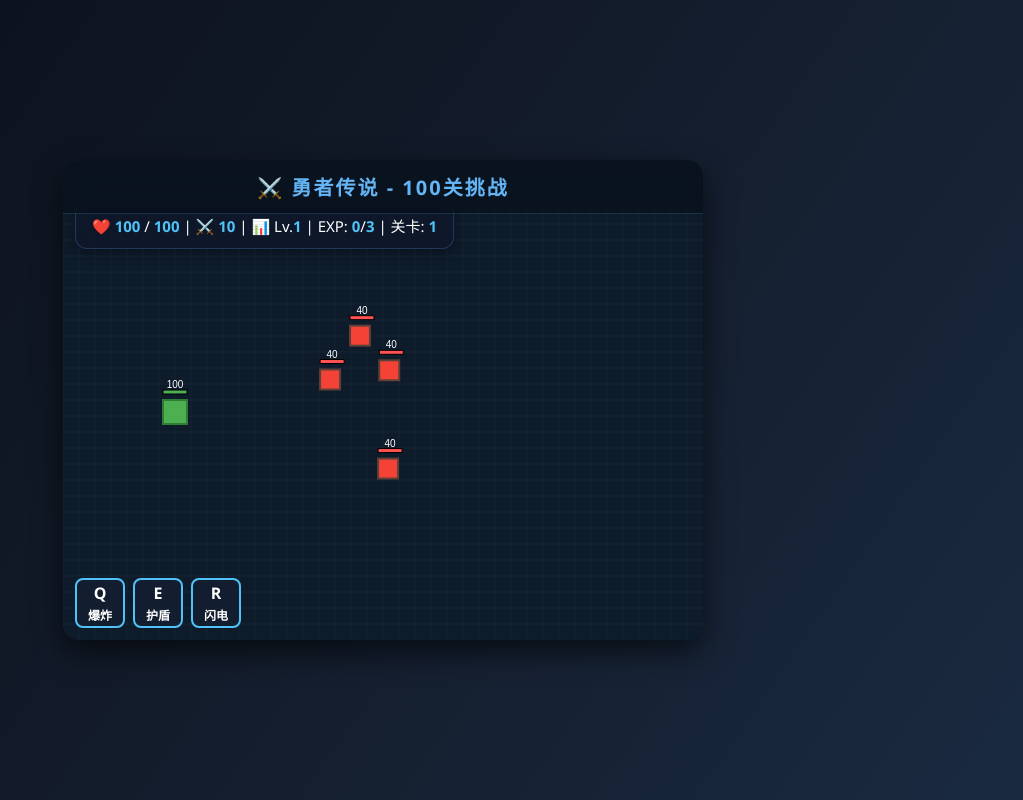
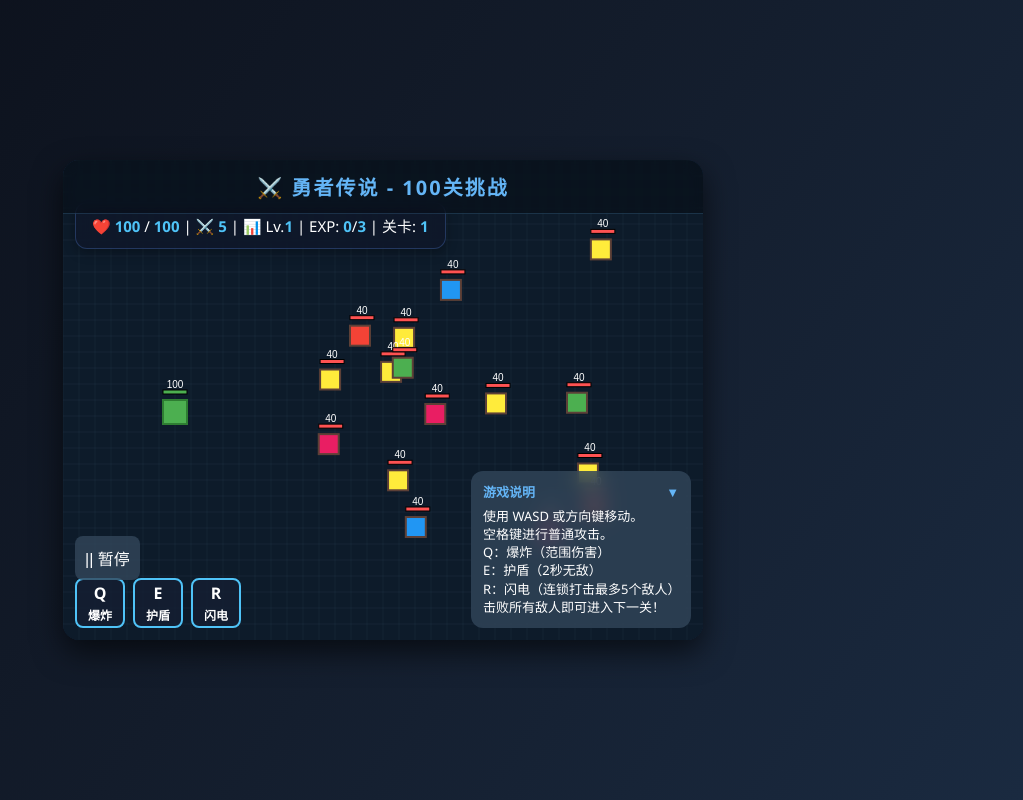
Before and after one commit to yanqi-spec/chuanqi.github.io, a plain HTML site: page index.html in a window 1280 px wide. Shown: the whole page, without its empty margins (257-1280 px from the left). Drawn offline with Linux system fonts and the light colour scheme.

Commit message:
Add files via upload

```diff
--- a/index.html
+++ b/index.html
@@ -164,6 +164,59 @@
       0% { transform: translateY(0); opacity: 1; }
       100% { transform: translateY(-40px); opacity: 0; }
     }
+
+    /* 暂停按钮 */
+    #pauseButton {
+      position: absolute;
+      bottom: 60px;
+      left: 12px;
+      background-color: rgba(50, 70, 90, 0.8);
+      color: white;
+      border: none;
+      padding: 10px;
+      font-size: 16px;
+      cursor: pointer;
+      user-select: none;
+      border-radius: 8px;
+      z-index: 12;
+    }
+
+    /* 游戏说明面板 - 可折叠 */
+    #gameInstructions {
+      position: absolute;
+      bottom: 12px;
+      right: 12px;
+      background-color: rgba(50, 70, 90, 0.8);
+      color: white;
+      padding: 12px;
+      border-radius: 12px;
+      backdrop-filter: blur(10px);
+      z-index: 10;
+      font-size: 13px;
+      line-height: 1.4;
+      max-width: 220px;
+    }
+
+    #instructionsHeader {
+      cursor: pointer;
+      font-weight: bold;
+      color: #64b5f6;
+      margin-bottom: 6px;
+      display: flex;
+      justify-content: space-between;
+      align-items: center;
+    }
+
+    #instructionsContent {
+      transition: opacity 0.3s, max-height 0.3s ease-out;
+      overflow: hidden;
+    }
+
+    #instructionsContent.collapsed {
+      opacity: 0;
+      max-height: 0 !important;
+      padding: 0 !important;
+    }
   </style>
 </head>
 <body>
@@ -172,7 +225,7 @@
     <canvas id="gameCanvas" width="640" height="480"></canvas>
     <div id="uiPanel">
       ❤️ <span id="hp">100</span> / <span id="maxHp">100</span> |
-      ⚔️ <span id="atk">10</span> |
+      ⚔️ <span id="atk">5</span> |
       📊 Lv.<span id="level">1</span> |
       EXP: <span id="exp">0</span>/<span id="expNeeded">3</span> |
       关卡: <span id="stage">1</span>
@@ -192,6 +245,25 @@
       </div>
     </div>
     <div id="message">勇者传说</div>
+
+    <!-- 暂停按钮 -->
+    <button id="pauseButton" onclick="togglePause()">|| 暂停</button>
+
+    <!-- 可折叠的游戏说明 -->
+    <div id="gameInstructions">
+      <div id="instructionsHeader" onclick="toggleInstructions()">
+        游戏说明
+        <span id="toggleIcon">▼</span>
+      </div>
+      <div id="instructionsContent">
+        <p>使用 WASD 或方向键移动。</p>
+        <p>空格键进行普通攻击。</p>
+        <p>Q：爆炸（范围伤害）</p>
+        <p>E：护盾（2秒无敌）</p>
+        <p>R：闪电（连锁打击最多5个敌人）</p>
+        <p>击败所有敌人即可进入下一关！</p>
+      </div>
+    </div>
   </div>
 
   <script>
@@ -236,15 +308,15 @@
 
     // ===== 技能系统 =====
     const SKILLS = {
-      q: { name: '爆炸', cooldown: 480, current: 0, key: 'q' },   // 8秒 = 480帧
-      e: { name: '护盾', cooldown: 900, current: 0, key: 'e' },   // 15秒
-      r: { name: '闪电', cooldown: 720, current: 0, key: 'r' }    // 12秒
+      q: { name: '爆炸', cooldown: 480, current: 0, key: 'q' },
+      e: { name: '护盾', cooldown: 900, current: 0, key: 'e' },
+      r: { name: '闪电', cooldown: 720, current: 0, key: 'r' }
     };
 
     function useSkill(skillKey) {
       const skill = SKILLS[skillKey];
       if (skill.current > 0 && !godMode) return false;
-      if (gameOver || gameWon) return false;
+      if (gameOver || gameWon || paused) return false;
 
       skill.current = godMode ? 0 : skill.cooldown;
       updateSkillUI();
@@ -274,7 +346,7 @@
         const ex = e.x + e.size / 2;
         const ey = e.y + e.size / 2;
         const dist = Math.hypot(px - ex, py - ey);
-        if (dist < 120) { // 爆炸半径
+        if (dist < 120) {
           e.hp -= damage;
           e.hitFlash = 5;
           damageTexts.push({ x: ex, y: ey, text: damage.toString(), life: 60 });
@@ -288,14 +360,14 @@
     }
 
     function skillShield() {
-      player.shield = 120; // 2秒无敌
+      player.shield = 120;
       createSkillParticles(player.x + player.size/2, player.y + player.size/2, '#4fc3f7', 15);
     }
 
     function skillChainLightning() {
       if (enemies.length === 0) return;
       const targets = [];
-      let current = enemies[0]; // 从第一个开始
+      let current = enemies[0];
       const maxTargets = 5;
       const visited = new Set();
 
@@ -303,7 +375,6 @@
         if (visited.has(current)) break;
         targets.push(current);
         visited.add(current);
-        // 找最近的未访问敌人
         let next = null;
         let minDist = Infinity;
         for (const e of enemies) {
@@ -338,7 +409,6 @@
             if (!godMode && !e.isSummoned) gainExp(1);
           }
         }
-        // 闪电特效
         if (idx < targets.length - 1) {
           const fromX = targets[idx].x + targets[idx].size/2;
           const fromY = targets[idx].y + targets[idx].size/2;
@@ -385,6 +455,12 @@
     const CANVAS_HEIGHT = 480;
     const TOTAL_STAGES = 100;
 
+    // 新增：小兵颜色池
+    const ENEMY_COLORS = ['#f44336', '#2196f3', '#4caf50', '#ffeb3b', '#e91e63'];
+
+    // 新增：小兵自动生成定时器
+    let spawnIntervalId = null;
+
     let enemies = [];
     let damageTexts = [];
     let particles = [];
@@ -393,6 +469,7 @@
     let gameWon = false;
     let keys = {};
     let bossSummonTimer = 0;
+    let paused = false;
 
     const player = {
       x: 100,
@@ -405,13 +482,12 @@
       speed: 3,
       attackCooldown: 0,
       flash: 0,
-      shield: 0, // 护盾持续时间（帧）
+      shield: 0,
       get atk() {
         if (godMode) return 9999;
-        if (this.level <= 3) return 10;
-        if (this.level <= 6) return 20;
-        if (this.level <= 15) return 50 + (this.level - 6) * 5; // 15级时为95
-        return 95 + (this.level - 15) * 5; // 16级起每级+5
+        // 攻击力随等级增长，最大为 180
+        let baseAtk = 5 + (this.level - 1) * 3.5;
+        return Math.min(baseAtk, 180);
       },
       get expNeeded() {
         return 3;
@@ -428,10 +504,13 @@
       gameLoop();
       showMessage("勇者传说 - 100关挑战", true);
       setTimeout(() => hideMessage(), 2500);
+
+      // 启动全局小兵生成器（每2秒）
+      spawnIntervalId = setInterval(spawnRandomMinions, 2000);
     }
 
     function isBossStage(stageIndex) {
-      return (stageIndex + 1) % 4 === 0; // 每4关一个BOSS
+      return (stageIndex + 1) % 4 === 0;
     }
 
     function getEnemyStats(stageIndex, isBoss = false) {
@@ -443,8 +522,9 @@
           damage: 30
         };
       } else {
+        // ✅ 小兵血量：每关 +10 HP（原为 +3）
         return {
-          hp: 40 + stageIndex * 3,
+          hp: 40 + stageIndex * 10,
           speed: Math.min(3.0, 0.8 + stageIndex * 0.02),
           damage: 10 + Math.floor(stageIndex / 10)
         };
@@ -461,11 +541,14 @@
       bossSummonTimer = 0;
       player.shield = 0;
 
+      // 清除旧定时器，防止重复
+      if (spawnIntervalId) clearInterval(spawnIntervalId);
+
       const isBoss = isBossStage(stageIndex);
       const stats = getEnemyStats(stageIndex, isBoss);
-      const enemyCount = isBoss ? 1 : Math.min(4 + Math.floor(stageIndex / 2), 30); // 最多30个
 
       if (isBoss) {
+        // BOSS 关卡：只生成 1 个 BOSS
         enemies.push({
           x: CANVAS_WIDTH - 100,
           y: CANVAS_HEIGHT / 2 - 40,
@@ -475,10 +558,13 @@
           speed: stats.speed,
           damage: stats.damage,
           isBoss: true,
-          hitFlash: 0
+          hitFlash: 0,
+          color: '#d32f2f'
         });
         showMessage(`BOSS 关卡 ${stageIndex + 1}！`, true);
       } else {
+        // ✅ 小兵数量随关卡增加：4 + floor(stage/2)，上限 30
+        const enemyCount = Math.min(4 + Math.floor(stageIndex / 2), 30);
         for (let i = 0; i < enemyCount; i++) {
           const x = CANVAS_WIDTH - 180 + Math.random() * 120;
           const y = 60 + Math.random() * (CANVAS_HEIGHT - 120);
@@ -492,17 +578,47 @@
             damage: stats.damage,
             isBoss: false,
             isSummoned: false,
-            hitFlash: 0
+            hitFlash: 0,
+            color: ENEMY_COLORS[Math.floor(Math.random() * ENEMY_COLORS.length)]
           });
         }
         showMessage(`第 ${stageIndex + 1} 关`, true);
       }
       setTimeout(hideMessage, 1500);
       updateUI();
+
+      // 重新启动小兵生成器（非 BOSS 关卡才需要持续生成）
+      if (!isBoss) {
+        spawnIntervalId = setInterval(spawnRandomMinions, 2000);
+      }
+    }
+
+    function spawnRandomMinions() {
+      if (gameOver || gameWon || paused || isBossStage(currentStage)) return;
+      // 每次额外生成 3 个小兵（动态补充）
+      for (let i = 0; i < 3; i++) {
+        const x = CANVAS_WIDTH - 180 + Math.random() * 120;
+        const y = 60 + Math.random() * (CANVAS_HEIGHT - 120);
+        const stats = getEnemyStats(currentStage, false);
+        enemies.push({
+          x: x,
+          y: y,
+          size: 20,
+          hp: stats.hp,
+          maxHp: stats.hp,
+          speed: stats.speed,
+          damage: stats.damage,
+          isBoss: false,
+          isSummoned: false,
+          hitFlash: 0,
+          color: ENEMY_COLORS[Math.floor(Math.random() * ENEMY_COLORS.length)]
+        });
+      }
     }
 
     function setupInput() {
       window.addEventListener('keydown', e => {
+        if (paused) return;
         keys[e.key.toLowerCase()] = true;
         const k = e.key.toLowerCase();
         if ((e.key === ' ' || e.key === 'Spacebar') && !e.repeat) {
@@ -513,7 +629,6 @@
             attack();
           }
         }
-        // 技能快捷键
         if (['q', 'e', 'r'].includes(k)) {
           useSkill(k);
         }
@@ -531,6 +646,7 @@
     }
 
     function attack() {
+      if (paused) return;
       const px = player.x + player.size / 2;
       const py = player.y + player.size / 2;
       createAttackParticles(px, py);
@@ -549,7 +665,7 @@
           damageTexts.push({
             x: e.x + e.size / 2,
             y: e.y,
-            text: damage.toString(),
+            text: Math.floor(damage).toString(),
             life: 60
           });
 
@@ -566,6 +682,7 @@
 
     function checkStageClear() {
       if (enemies.length === 0) {
+        if (spawnIntervalId) clearInterval(spawnIntervalId);
         if (currentStage + 1 >= TOTAL_STAGES) {
           gameWon = true;
           showMessage('🏆 传奇勇者！通关100关！', true);
@@ -604,7 +721,6 @@
       player.level++;
       player.exp = 0;
 
-      // HP 成长：1~15级 +50，16+级 +10
       if (player.level <= 15) {
         player.maxHp += 50;
       } else {
@@ -637,14 +753,14 @@
         damage: 1,
         isBoss: false,
         isSummoned: true,
-        hitFlash: 0
+        hitFlash: 0,
+        color: '#8e24aa'
       });
     }
 
     function update() {
-      if (gameOver || gameWon) return;
+      if (gameOver || gameWon || paused) return;
 
-      // 更新技能冷却
       for (const key in SKILLS) {
         if (SKILLS[key].current > 0) {
           SKILLS[key].current--;
@@ -652,7 +768,6 @@
       }
       updateSkillUI();
 
-      // 玩家移动
       let dx = 0, dy = 0;
       if (keys['w'] || keys['arrowup']) dy -= player.speed;
       if (keys['s'] || keys['arrowdown']) dy += player.speed;
@@ -669,7 +784,6 @@
       const px = player.x + player.size / 2;
       const py = player.y + player.size / 2;
 
-      // 更新敌人
       let boss = null;
       for (let i = enemies.length - 1; i >= 0; i--) {
         const e = enemies[i];
@@ -692,7 +806,6 @@
         if (e.isBoss) boss = e;
       }
 
-      // BOSS 召唤小兵
       if (boss) {
         bossSummonTimer++;
         if (bossSummonTimer >= 120) {
@@ -703,7 +816,6 @@
         }
       }
 
-      // 粒子与伤害文本
       for (let i = particles.length - 1; i >= 0; i--) {
         const p = particles[i];
         p.x += p.vx;
@@ -770,7 +882,6 @@
         ctx.globalAlpha = 1;
       });
 
-      // 绘制玩家（带护盾效果）
       if (player.shield > 0) {
         ctx.strokeStyle = '#4fc3f7';
         ctx.lineWidth = 3;
@@ -786,9 +897,7 @@
       drawHealthBar(player.x, player.y - 10, player.hp, player.maxHp, '#4caf50', true);
 
       enemies.forEach(e => {
-        const color = e.isSummoned
-          ? '#8e24aa'
-          : (e.isBoss ? '#d32f2f' : '#f44336');
+        const color = e.color || '#f44336';
         ctx.fillStyle = e.hitFlash > 0 ? '#ffcccc' : color;
         ctx.fillRect(e.x, e.y, e.size, e.size);
         ctx.strokeStyle = e.isBoss ? '#b71c1c' : '#5d4037';
@@ -819,7 +928,7 @@
     function updateUI() {
       document.getElementById('hp').textContent = Math.ceil(player.hp);
       document.getElementById('maxHp').textContent = player.maxHp;
-      document.getElementById('atk').textContent = player.atk;
+      document.getElementById('atk').textContent = Math.floor(player.atk);
       document.getElementById('level').textContent = player.level;
       document.getElementById('exp').textContent = player.exp;
       document.getElementById('expNeeded').textContent = player.expNeeded;
@@ -856,10 +965,39 @@
       showMessage('', false);
     }
 
+    // ===== 暂停控制 =====
+    function togglePause() {
+      paused = !paused;
+      if (paused) {
+        showMessage("游戏已暂停", true);
+        document.getElementById('pauseButton').textContent = '▶ 继续';
+      } else {
+        hideMessage();
+        document.getElementById('pauseButton').textContent = '|| 暂停';
+      }
+    }
+
+    // ===== 游戏说明折叠控制 =====
+    let instructionsExpanded = true;
+    function toggleInstructions() {
+      const content = document.getElementById('instructionsContent');
+      const icon = document.getElementById('toggleIcon');
+      instructionsExpanded = !instructionsExpanded;
+      if (instructionsExpanded) {
+        content.classList.remove('collapsed');
+        icon.textContent = '▼';
+      } else {
+        content.classList.add('collapsed');
+        icon.textContent = '▶';
+      }
+    }
+
     function gameLoop() {
-      update();
-      render();
-      renderDamageTexts();
+      if (!paused) {
+        update();
+        render();
+        renderDamageTexts();
+      }
       requestAnimationFrame(gameLoop);
     }
 
```
